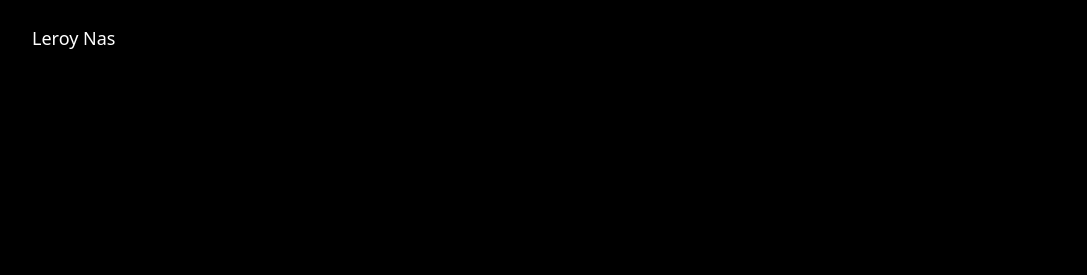
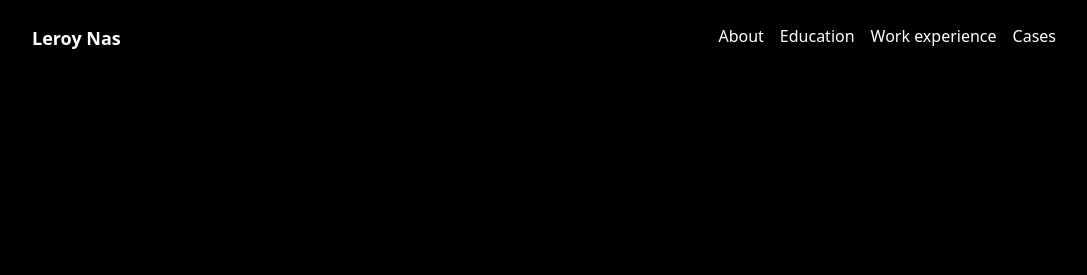
Before and after one commit to leroynas/portfolio, a Gatsby site: page / in a window 1280 px wide. Shown: the top 275 px of the page, without its empty margins (96-1183 px from the left). Built offline with nearby package versions, Linux system fonts and the light colour scheme; Gatsby itself is replaced by a stand-in of ours.

Commit message:
feat: navigaiton menu

```diff
--- a/src/components/common/button/Button.tsx
+++ b/src/components/common/button/Button.tsx
@@ -1,12 +1,12 @@
 import React, { FunctionComponent, ReactNode } from 'react';
+
+import { Link } from 'gatsby';
 import classNames from 'classnames';
 
-import { Link } from 'gatsby';
-
-const classes = {
+const className = {
   root: `font-sans font-bold py-2 px-4 rounded drop-shadow-md`,
   primary: `bg-blue-500 hover:bg-blue-700 text-white`,
-  secondary: `bg-white bg-slate-100 text-slate-800`,
+  secondary: `bg-white hover:bg-slate-100 text-slate-800`,
 };
 
 export enum ButtonVariants {
@@ -24,14 +24,10 @@ const Button: FunctionComponent<ButtonProps> = ({
   to,
   variant = ButtonVariants.Primary,
   children,
-}) => {
-  const className = classNames(classes.root, classes[variant]);
-
-  return (
-    <Link to={to} className={className}>
-      {children}
-    </Link>
-  );
-};
+}) => (
+  <Link to={to} className={classNames(className.root, className[variant])}>
+    {children}
+  </Link>
+);
 
 export default Button;
--- a/src/components/header/Header.tsx
+++ b/src/components/header/Header.tsx
@@ -1,22 +1,25 @@
 import React, { FunctionComponent } from 'react';
 import { Link } from 'gatsby';
+import Navigation from './Navigation';
 
 interface HeaderProps {
   siteTitle: string;
 }
 
-const classes = {
+const className = {
   root: `bg-black px-2 py-6`,
-  container: `max-w-5xl mx-auto`,
-  title: `text-lg text-white`,
+  container: `max-w-5xl mx-auto flex justify-between`,
+  title: `text-lg font-bold text-white`,
 };
 
 const Header: FunctionComponent<HeaderProps> = ({ siteTitle }) => (
-  <header className={classes.root}>
-    <div className={classes.container}>
-      <Link to="/" className={classes.title}>
+  <header className={className.root}>
+    <div className={className.container}>
+      <Link to="/" className={className.title}>
         {siteTitle}
       </Link>
+
+      <Navigation />
     </div>
   </header>
 );
--- /dev/null
+++ b/src/components/header/Navigation.tsx
@@ -0,0 +1,32 @@
+import React, { FunctionComponent } from 'react';
+import { Link } from 'gatsby';
+
+const className = {
+  root: `flex gap-4 text-white`,
+  link: `text-md text-white hover:underline decoration-2 decoration-blue-500 underline-offset-4`,
+  activeLink: `underline`,
+};
+
+const items = [
+  { to: '/about', title: 'About' },
+  { to: '/education', title: 'Education' },
+  { to: '/work-experience', title: 'Work experience' },
+  { to: '/cases', title: 'Cases' },
+];
+
+const Navigation: FunctionComponent = () => (
+  <nav className={className.root}>
+    {items.map((item) => (
+      <Link
+        key={item.to}
+        to={item.to}
+        className={className.link}
+        activeClassName={className.activeLink}
+      >
+        {item.title}
+      </Link>
+    ))}
+  </nav>
+);
+
+export default Navigation;
--- a/src/components/layout/Layout.tsx
+++ b/src/components/layout/Layout.tsx
@@ -8,7 +8,7 @@ interface LayoutProps {
   children: ReactNode;
 }
 
-const classes = {
+const className = {
   root: `flex flex-col min-h-screen`,
   main: `relative grow`,
 };
@@ -25,9 +25,9 @@ const Layout: FunctionComponent<LayoutProps> = ({ children }) => {
   `);
 
   return (
-    <div className={classes.root}>
+    <div className={className.root}>
       <Header siteTitle={data.site.siteMetadata?.title || `Title`} />
-      <main className={classes.main}>{children}</main>
+      <main className={className.main}>{children}</main>
     </div>
   );
 };
--- a/src/pages/index.tsx
+++ b/src/pages/index.tsx
@@ -3,7 +3,7 @@ import React from 'react';
 
 import Layout from '../components/layout/Layout';
 
-const classes = {
+const className = {
   wrapper: `absolute inset-0 flex items-center justify-center bg-black`,
   container: `max-w-5xl mx-auto flex items-center`,
   title: `w-2/3 font-semibold text-6xl text-white leading-snug`,
@@ -12,16 +12,16 @@ const classes = {
 
 const IndexPage = () => (
   <Layout>
-    <div className={classes.wrapper}>
-      <div className={classes.container}>
-        <h1 className={classes.title}>
+    <div className={className.wrapper}>
+      <div className={className.container}>
+        <h1 className={className.title}>
           Hi, I&apos;m Leroy.
           <br />A frontend developer.
         </h1>
 
         <StaticImage
           src="../images/leroy.jpg"
-          className={classes.image}
+          className={className.image}
           width={400}
           quality={95}
           formats={['auto', 'webp', 'avif']}
```
